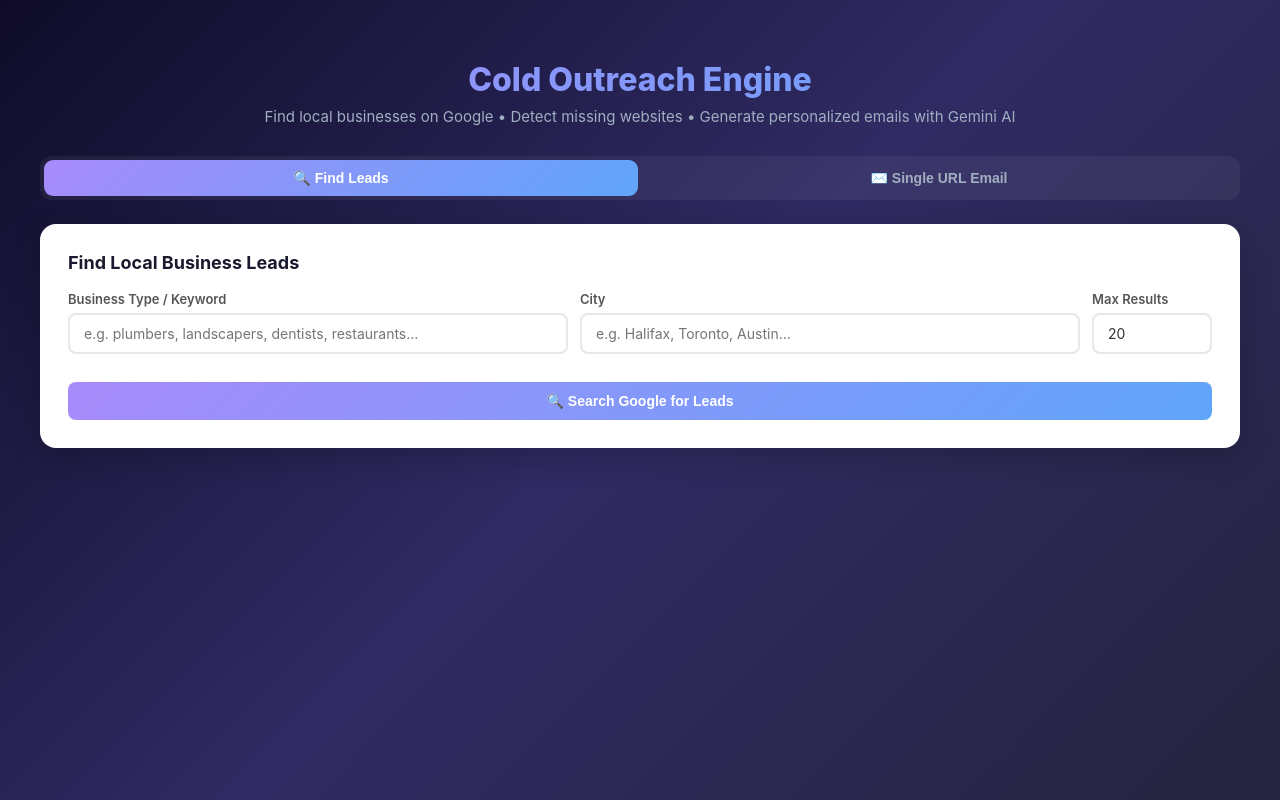
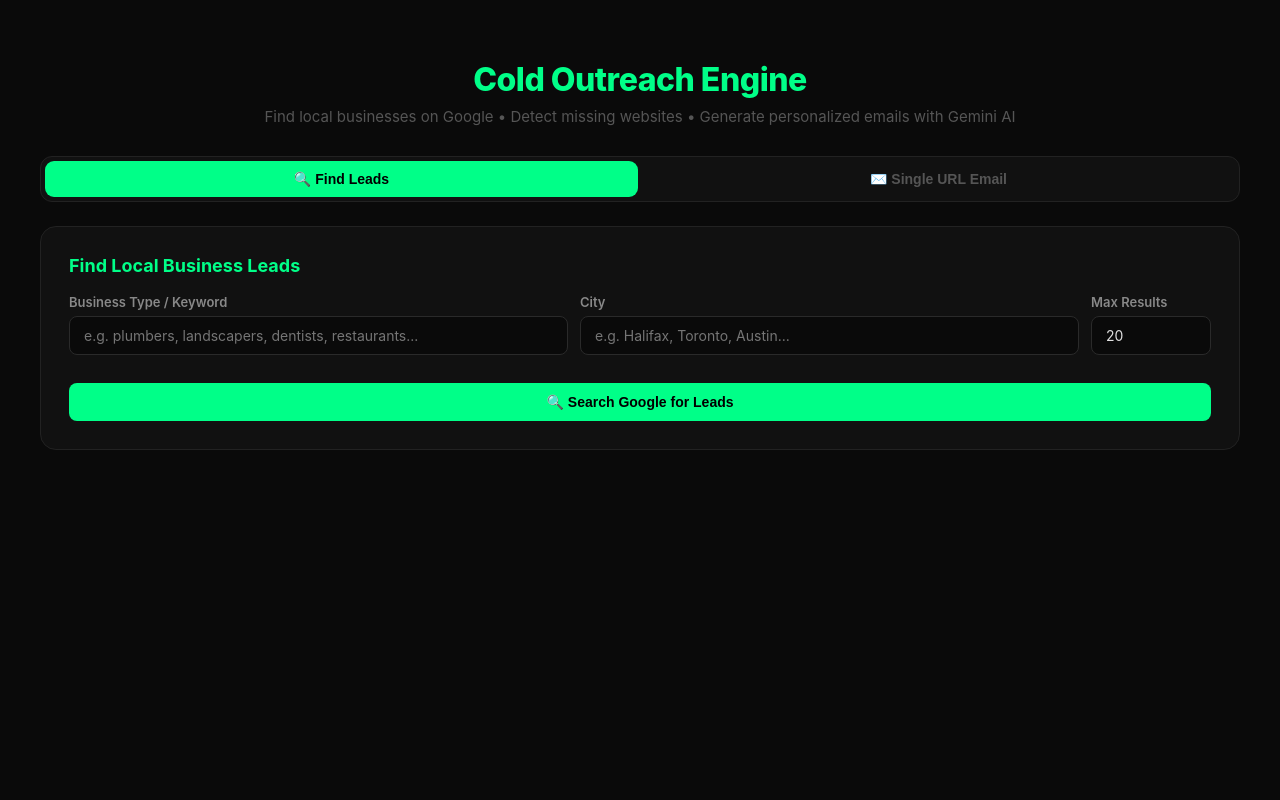
Before and after one commit to sportaholic000-hue/cold-outreach-engine, a Flask app: page / in a window 1280 px wide. Run offline with Flask 3, Linux system fonts and the light colour scheme.

Commit message:
Fix search bug + green/black UI redesign

```diff
--- a/templates/index.html
+++ b/templates/index.html
@@ -9,10 +9,10 @@
 
         body {
             font-family: -apple-system, BlinkMacSystemFont, 'Segoe UI', Roboto, sans-serif;
-            background: linear-gradient(135deg, #0f0c29, #302b63, #24243e);
+            background: #0a0a0a;
             min-height: 100vh;
             padding: 20px;
-            color: #333;
+            color: #e0e0e0;
         }
 
         .container { max-width: 1200px; margin: 0 auto; }
@@ -20,33 +20,33 @@
         .header {
             text-align: center;
             padding: 40px 0 30px;
-            color: white;
+            color: #00ff88;
         }
         .header h1 {
             font-size: 32px;
             font-weight: 800;
             margin-bottom: 8px;
-            background: linear-gradient(90deg, #a78bfa, #60a5fa);
-            -webkit-background-clip: text;
-            -webkit-text-fill-color: transparent;
+            color: #00ff88;
+            letter-spacing: -0.5px;
         }
-        .header p { color: #a0aec0; font-size: 15px; }
+        .header p { color: #555; font-size: 15px; }
 
         /* TABS */
         .tabs {
             display: flex;
             gap: 4px;
-            background: rgba(255,255,255,0.05);
+            background: #111;
             border-radius: 12px;
             padding: 4px;
             margin-bottom: 24px;
+            border: 1px solid #222;
         }
         .tab-btn {
             flex: 1;
             padding: 10px 16px;
             border: none;
             background: transparent;
-            color: #a0aec0;
+            color: #555;
             font-size: 14px;
             font-weight: 600;
             border-radius: 9px;
@@ -54,45 +54,46 @@
             transition: all 0.2s;
         }
         .tab-btn.active {
-            background: linear-gradient(135deg, #a78bfa, #60a5fa);
-            color: white;
+            background: #00ff88;
+            color: #000;
         }
-        .tab-btn:hover:not(.active) { background: rgba(255,255,255,0.08); color: white; }
+        .tab-btn:hover:not(.active) { background: #1a1a1a; color: #00ff88; }
 
         .tab-panel { display: none; }
         .tab-panel.active { display: block; }
 
         /* CARD */
         .card {
-            background: white;
+            background: #111;
+            border: 1px solid #222;
             border-radius: 16px;
             padding: 28px;
             margin-bottom: 20px;
-            box-shadow: 0 8px 32px rgba(0,0,0,0.2);
         }
-        .card h2 { font-size: 18px; font-weight: 700; margin-bottom: 18px; color: #1a1a2e; }
+        .card h2 { font-size: 18px; font-weight: 700; margin-bottom: 18px; color: #00ff88; }
 
         /* FORM ELEMENTS */
         .form-row { display: flex; gap: 12px; margin-bottom: 14px; }
         .form-row .field { flex: 1; }
         .field { margin-bottom: 14px; }
-        label { display: block; font-size: 13px; font-weight: 600; color: #555; margin-bottom: 6px; }
+        label { display: block; font-size: 13px; font-weight: 600; color: #888; margin-bottom: 6px; }
         input[type="text"], input[type="number"], textarea, select {
             width: 100%;
             padding: 10px 14px;
-            border: 2px solid #e5e7eb;
+            border: 1px solid #2a2a2a;
             border-radius: 8px;
             font-size: 14px;
             font-family: inherit;
             transition: border-color 0.2s;
-            color: #333;
+            color: #e0e0e0;
+            background: #0a0a0a;
         }
         input:focus, textarea:focus, select:focus {
             outline: none;
-            border-color: #a78bfa;
+            border-color: #00ff88;
         }
         textarea { resize: vertical; min-height: 80px; }
-        .help-text { font-size: 12px; color: #999; margin-top: 4px; }
+        .help-text { font-size: 12px; color: #555; margin-top: 4px; }
 
         /* BUTTONS */
         .btn {
@@ -105,28 +106,28 @@
             transition: all 0.2s;
         }
         .btn-primary {
-            background: linear-gradient(135deg, #a78bfa, #60a5fa);
-            color: white;
+            background: #00ff88;
+            color: #000;
             width: 100%;
         }
-        .btn-primary:hover { opacity: 0.9; transform: translateY(-1px); }
-        .btn-primary:disabled { opacity: 0.5; cursor: not-allowed; transform: none; }
+        .btn-primary:hover { background: #00e07a; transform: translateY(-1px); }
+        .btn-primary:disabled { opacity: 0.4; cursor: not-allowed; transform: none; }
         .btn-secondary {
-            background: #f3f4f6;
-            color: #374151;
-            border: 1px solid #d1d5db;
+            background: #1a1a1a;
+            color: #ccc;
+            border: 1px solid #333;
         }
-        .btn-secondary:hover { background: #e5e7eb; }
-        .btn-danger { background: #fee2e2; color: #dc2626; border: 1px solid #fca5a5; }
-        .btn-success { background: #d1fae5; color: #065f46; border: 1px solid #6ee7b7; }
+        .btn-secondary:hover { background: #222; color: #00ff88; border-color: #00ff88; }
+        .btn-danger { background: #2a0a0a; color: #ff4444; border: 1px solid #ff4444; }
+        .btn-success { background: #002a14; color: #00ff88; border: 1px solid #00ff88; }
         .btn-sm { padding: 6px 14px; font-size: 12px; }
 
         /* LOADING SPINNER */
         .spinner {
             display: inline-block;
             width: 16px; height: 16px;
-            border: 2px solid rgba(255,255,255,0.4);
-            border-top-color: white;
+            border: 2px solid rgba(0,255,136,0.3);
+            border-top-color: #00ff88;
             border-radius: 50%;
             animation: spin 0.7s linear infinite;
             margin-right: 8px;
@@ -491,7 +494,8 @@
         btn.disabled = true;
         btn.innerHTML = '<span class="spinner"></span>Searching Google Places...';
         document.getElementById('leads-section').style.display = 'none';
-        document.getElementById('bulk-results-section').style.display = 'none';
+        const brs = document.getElementById('bulk-results-section');
+        if (brs) brs.style.display = 'none';
 
         try {
             const res = await fetch('/api/search-leads', {
```
Also changed, not shown: other parts of templates/index.html (+40 -38 lines).
